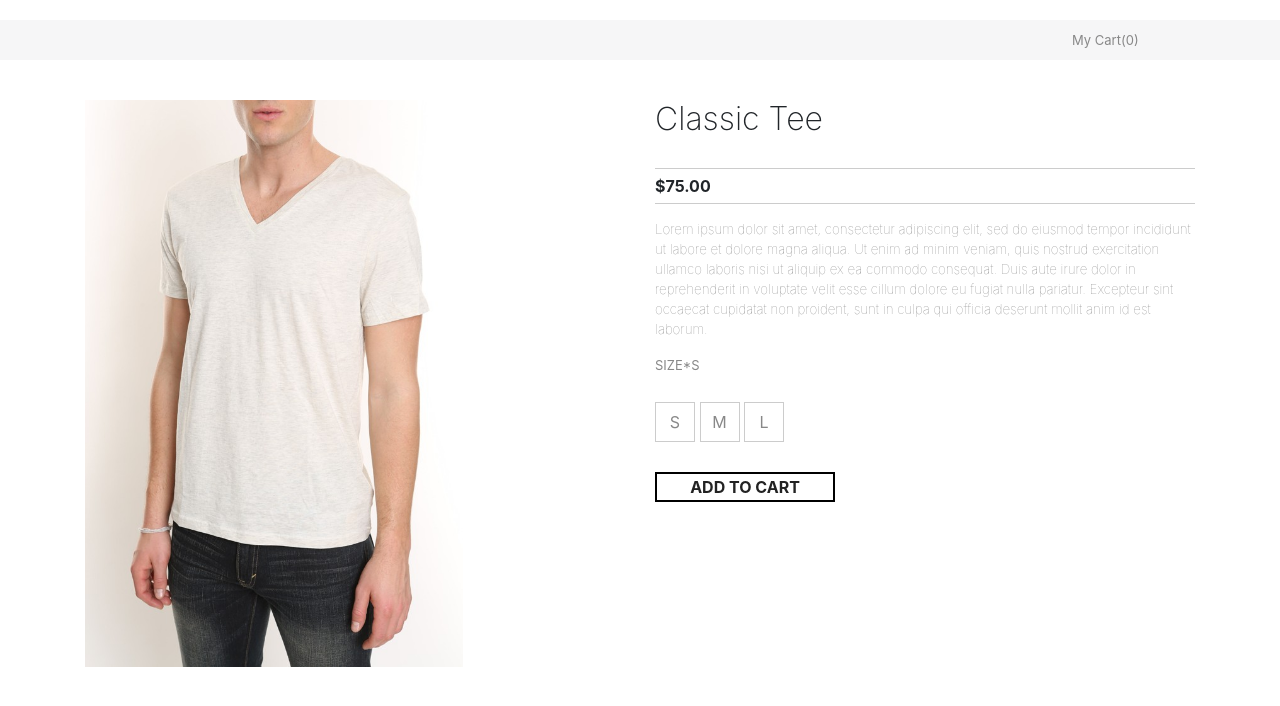
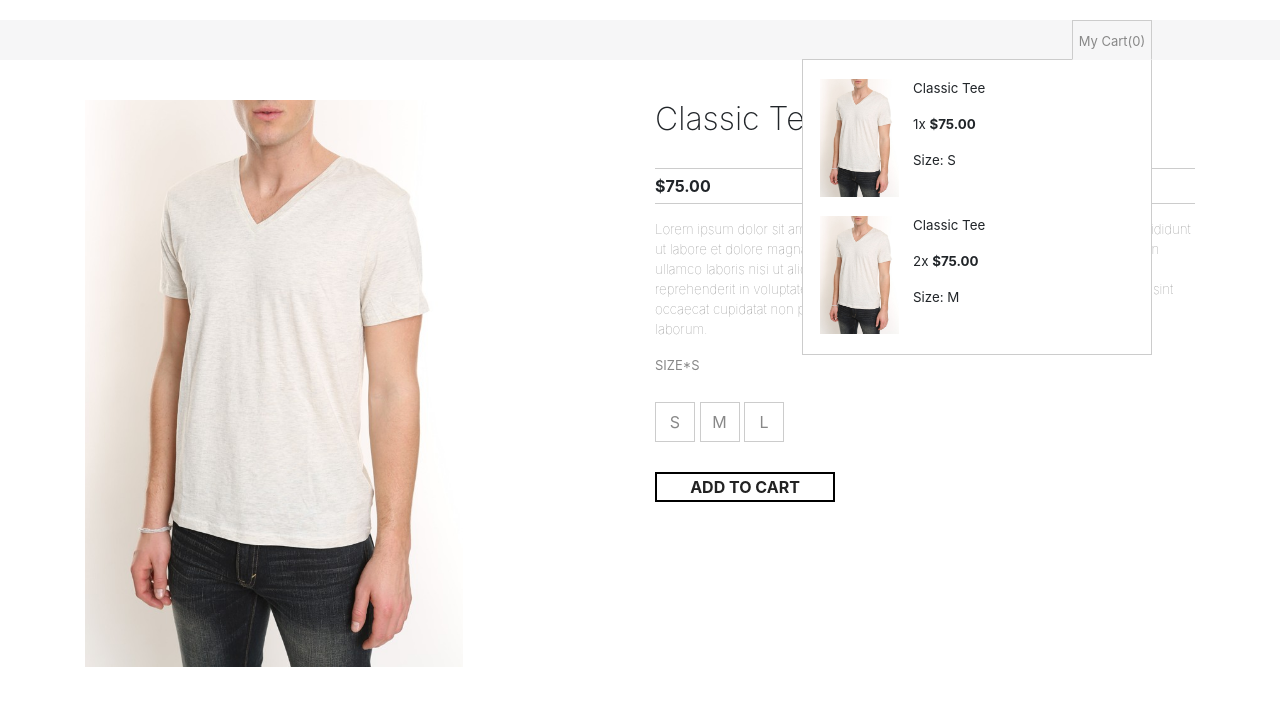
Before and after one commit to ShawnXU0208/front-end-test, a plain HTML site: page index.html in a window 1280 px wide. Drawn offline with nearby package versions, Linux system fonts and the light colour scheme.

Commit message:
4th commit at 05-01-2019 17:15, with mini cart completed

```diff
--- a/index.html
+++ b/index.html
@@ -16,6 +16,25 @@
 	<header>
 		<div class = 'cart-icon'>
 			<p>My Cart(<span id = 'added-num'>0</span>)</p>
+		</div>
+		<div class = 'mini-cart'>
+			<div class = 'cart-item'>
+				<img src = 'imgs/classic-tee.jpg' alt = 'classic-tee' />
+				<div class = 'cart-item-description'>
+					<p>Classic Tee</p>
+					<p><span>1</span>x <span style = 'font-weight: bold'>$75.00</span></p>
+					<p>Size: <span>S</span></p>
+				</div>
+			</div>
+
+			<div class = 'cart-item'>
+				<img src = 'imgs/classic-tee.jpg' alt = 'classic-tee' />
+				<div class = 'cart-item-description'>
+					<p>Classic Tee</p>
+					<p><span>2</span>x <span style = 'font-weight: bold'>$75.00</span></p>
+					<p>Size: <span>M</span></p>
+				</div>
+			</div>
 		</div>
 	</header>
 
--- a/style.css
+++ b/style.css
@@ -14,6 +14,10 @@ header{
 	line-height: 40px;
 	position: absolute;
 	right: 10%;
+	text-align: center;
+	border: 1px solid #cccccc;
+	border-bottom: 1px solid #F6F6F7;
+	z-index: 2;
 }
 
 .product-image img{
@@ -62,3 +66,35 @@ header{
 	font-weight: bold;
 	color: #222222;
 }
+
+
+
+.mini-cart{
+	border: 1px solid #cccccc;
+	width: 350px;
+	position: absolute;
+	right: 10%;
+	top: 40px;
+	background-color: white;
+	z-index: 1;
+	padding: 0px 17px 20px 17px;
+	margin-top: -1px;
+}
+
+.cart-item{
+	margin-top: 17px;
+}
+
+.cart-item img{
+	width: 25%;
+	height: auto;
+	vertical-align: text-top;
+	margin-right: 10px;
+}
+
+.cart-item-description{
+	display: inline-block;
+	width: 40%;
+	vertical-align: text-top;
+	font-size: smaller;
+}
```
